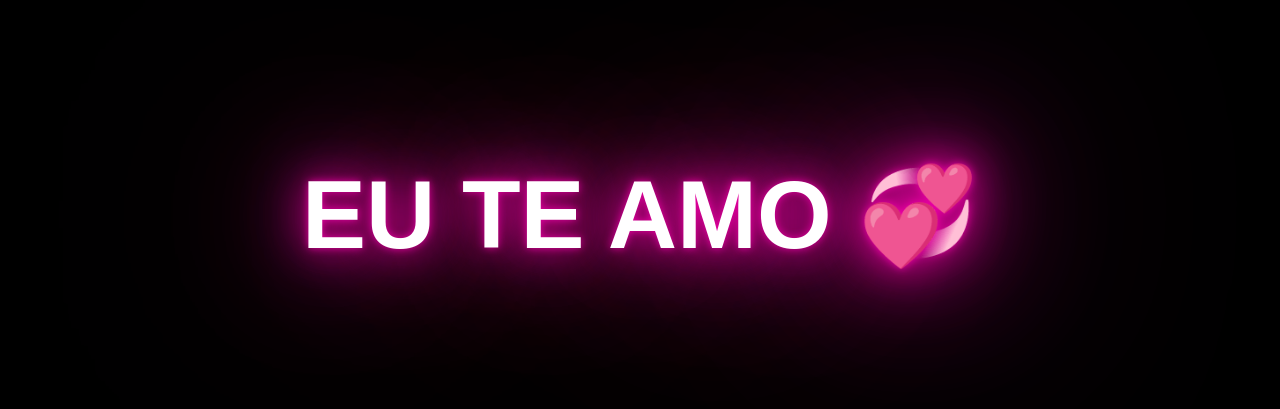
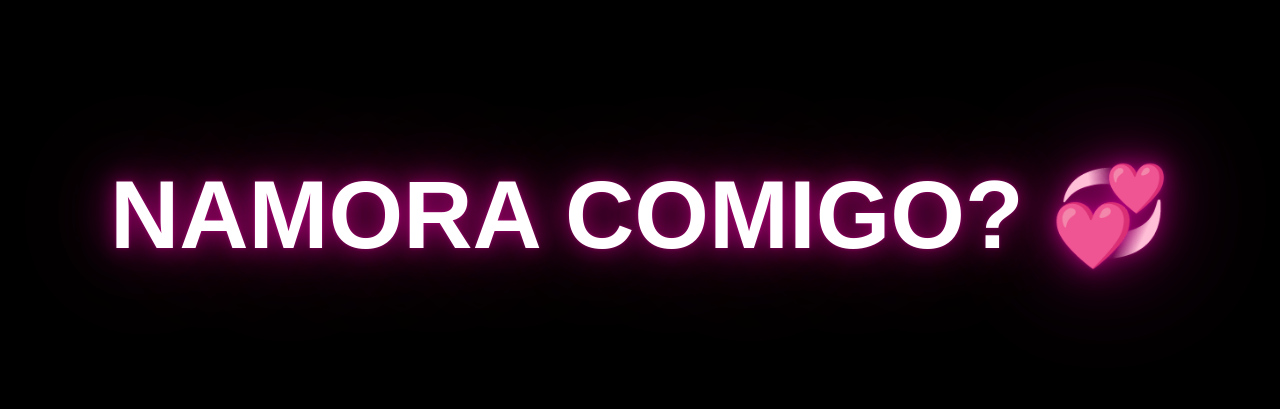
Before and after one commit to GFilipini/love-you, a plain HTML site: page index.html in a window 1280 px wide. Shown: the part 185-594 px from the top of the page. Drawn offline with Linux system fonts and the light colour scheme; a web font is replaced by a local one.

Commit message:
Update index.html

```diff
--- a/index.html
+++ b/index.html
@@ -13,7 +13,7 @@
 
     <script>
         var i = 0;
-        var texto ="Eu te Amo 💞";
+        var texto ="Namora comigo? 💞";
         var vel = 260
         var H1 = document.querySelector('h1')
 
```
